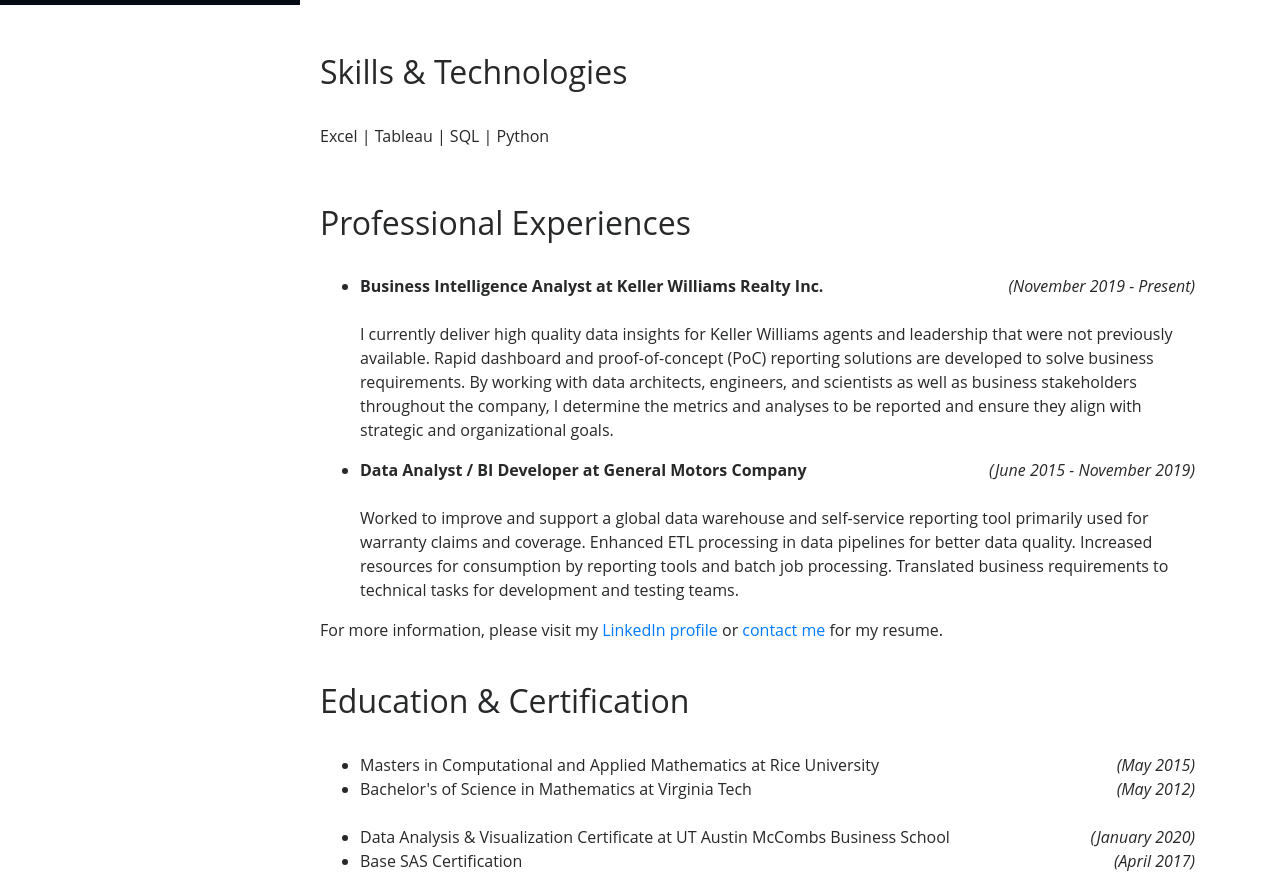
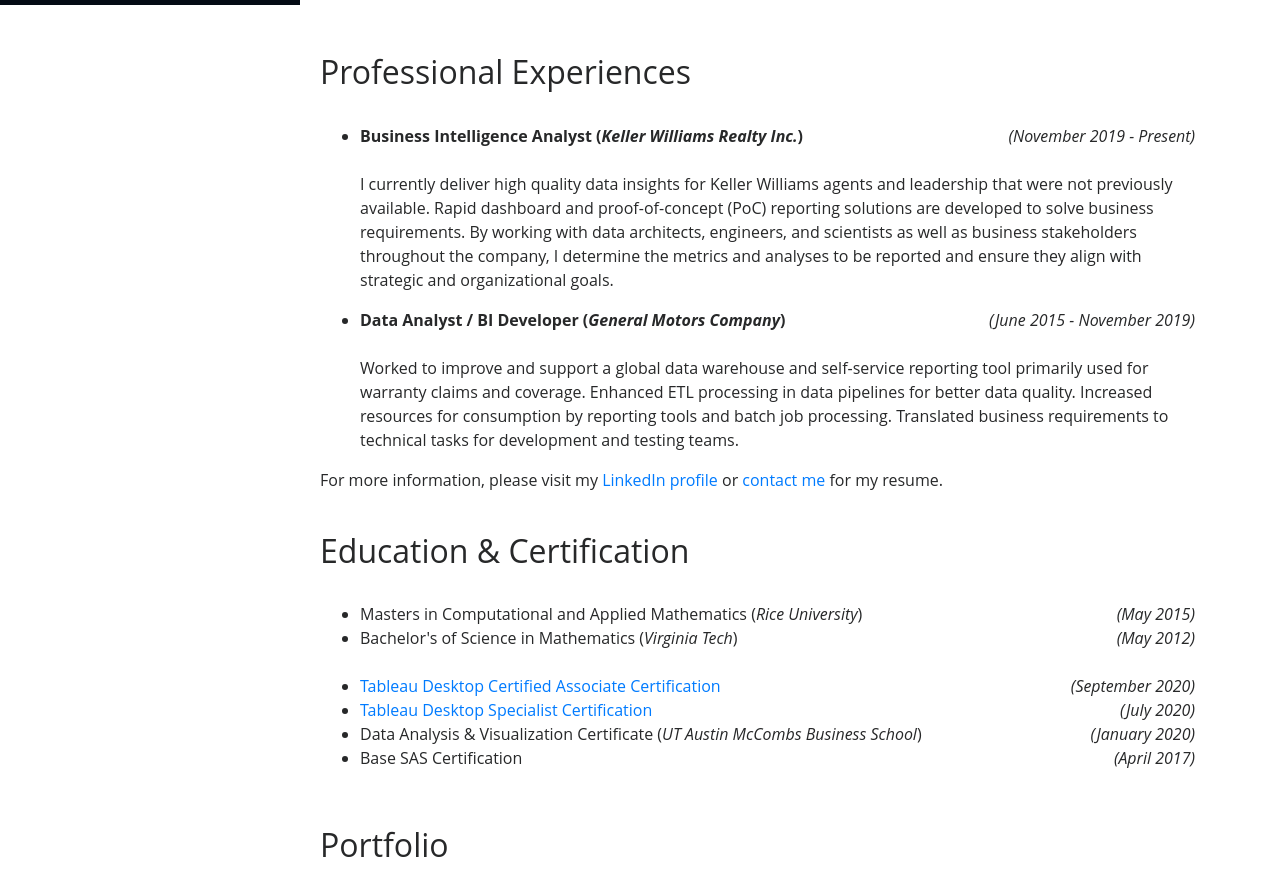
Before and after one commit to c-l-nguyen/c-l-nguyen.github.io, a plain HTML site: page index.html in a window 1280 px wide. Shown: the part 795-1671 px from the top of the page. Drawn offline with nearby package versions, Linux system fonts and the light colour scheme.

Commit message:
add Tableau certifications and indicate companies/universities

```diff
--- a/index.html
+++ b/index.html
@@ -35,7 +35,6 @@
         <ul>
           <li><a href="#home">Home</a></li>
           <li><a href="#about">About</a></li>
-          <li><a href="#skills">Skills</a></li>
           <li><a href="#experience">Experiences</a>
           <li><a href="#education">Education</a>
           <li><a href="#portfolio">Portfolio</a></li>
@@ -74,17 +73,6 @@
     </div>
   </section>
 
-  <!-- Skills section -->
-  <section>
-    <div id="skills" class="container content">
-      <h2>Skills & Technologies</h2>
-      <br>
-      <p>
-        Excel | Tableau | SQL | Python
-      </p>
-    </div>
-  </section>
-
   <!-- Experiences section -->
   <section>
     <div id="experience" class="container content">
@@ -92,7 +80,7 @@
       <br>
       <ul>
         <li>
-          <div style="float: left"> <b>Business Intelligence Analyst at Keller Williams Realty Inc.</b> </div>
+          <div style="float: left"> <b>Business Intelligence Analyst (<i>Keller Williams Realty Inc.</i>)</b> </div>
           <div style="float: right"><i>(November 2019 - Present)</i></div>
         </li>
         <br>
@@ -101,7 +89,7 @@
         </p>
 
         <li>
-          <div style="float: left"> <b>Data Analyst / BI Developer at General Motors Company</b> </div>
+          <div style="float: left"> <b>Data Analyst / BI Developer (<i>General Motors Company</i>)</b> </div>
           <div style="float: right"><i>(June 2015 - November 2019)</i></div>
         </li>
         <br>
@@ -120,16 +108,24 @@
       <br>
       <ul>
         <li>
-          <div style="float: left"> Masters in Computational and Applied Mathematics at Rice University </div>
+          <div style="float: left"> Masters in Computational and Applied Mathematics (<i>Rice University</i>) </div>
           <div style="float: right"><i>(May 2015)</i></div>
         </li>
         <li>
-          <div style="float: left"> Bachelor's of Science in Mathematics at Virginia Tech </div>
+          <div style="float: left"> Bachelor's of Science in Mathematics (<i>Virginia Tech</i>) </div>
           <div style="float: right"><i>(May 2012)</i></div>
         </li>
         <br>
         <li>
-          <div style="float: left"> Data Analysis & Visualization Certificate at UT Austin McCombs Business School </div>
+          <div style="float: left"> <a href="https://www.youracclaim.com/badges/abcdb908-d993-43dd-b3b6-138a36abcc67" target="_blank">Tableau Desktop Certified Associate Certification</a> </div>
+          <div style="float: right"><i>(September 2020)</i></div>
+        </li>
+        <li>
+          <div style="float: left"> <a href="https://www.youracclaim.com/badges/93145e36-4590-4fca-ae2f-fdd8be600b41" target="_blank">Tableau Desktop Specialist Certification</a> </div>
+          <div style="float: right"><i>(July 2020)</i></div>
+        </li>
+        <li>
+          <div style="float: left"> Data Analysis & Visualization Certificate (<i>UT Austin McCombs Business School</i>) </div>
           <div style="float: right"><i>(January 2020)</i></div>
         </li>
         <li>
```
